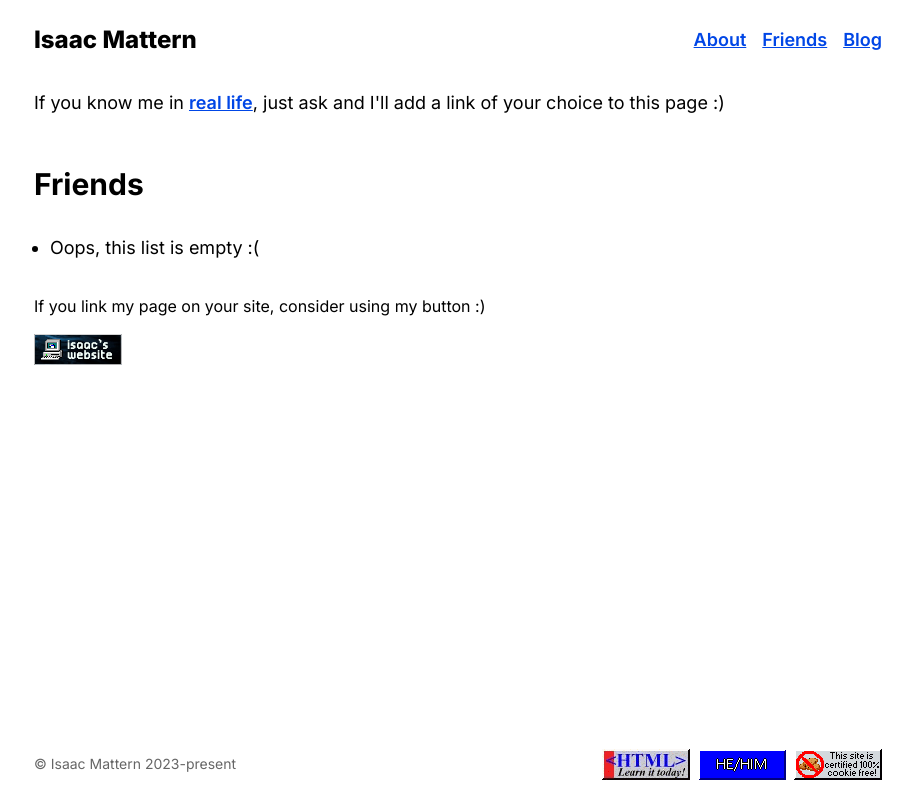
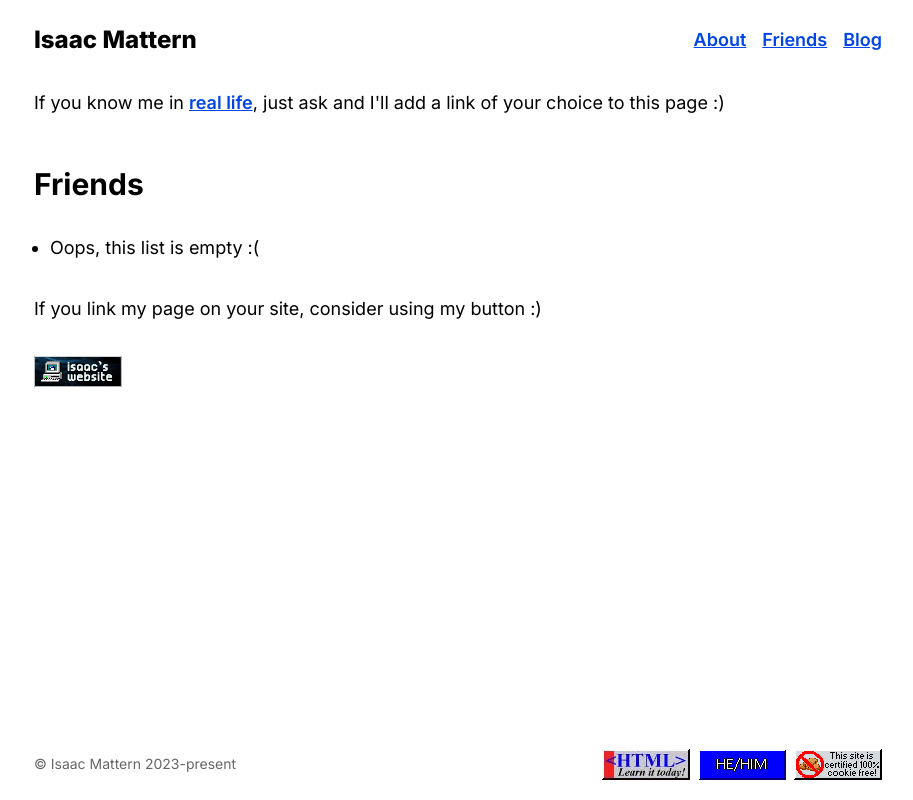
Before and after one commit to isaacmattern/personal-site, a Next.js app: page /friends in a window 1280 px wide. Shown: the whole page, without its empty margins (182-1095 px from the left). Built offline with nearby package versions, Linux system fonts and the light colour scheme.

Commit message:
change friends text to p

```diff
--- a/src/app/friends/page.tsx
+++ b/src/app/friends/page.tsx
@@ -22,7 +22,7 @@ export default function Page() {
       </ul>
 
       <div className="mt-8">
-        {"If you link my page on your site, consider using my button :)"}
+        <p>{"If you link my page on your site, consider using my button :)"}</p>
 
         <div className="mt-4">
           <Image
```
